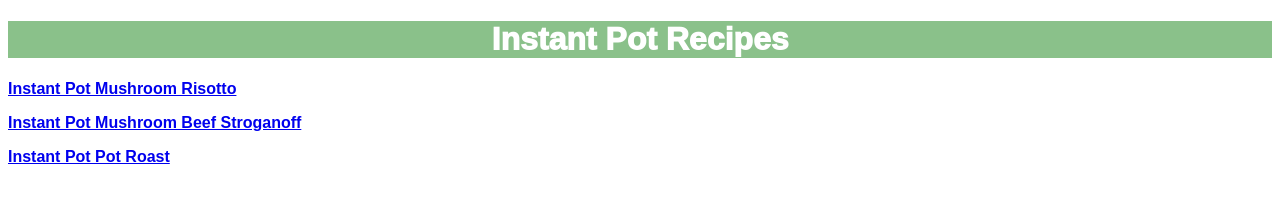
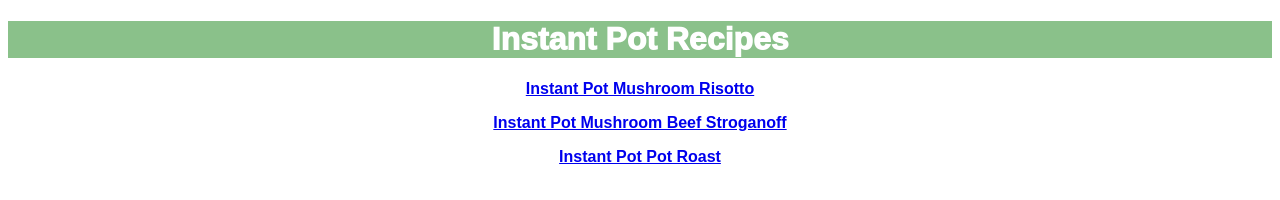
Before and after one commit to austinwlee26/odin-recipes, a plain HTML site: page index.html in a window 1280 px wide. Drawn offline with Linux system fonts and the light colour scheme.

Commit message:
updated css

```diff
--- a/index.html
+++ b/index.html
@@ -9,11 +9,10 @@
 </head>
 <body>
     <h1 class="banner">Instant Pot Recipes</h1>
-    <a class ="main-links" href="./recipes/ip-mushroom-risotto.html">Instant Pot Mushroom Risotto</a>
-    <p></p>
-    <a class ="main-links" href="./recipes/ip-beef-stroganoff.html">Instant Pot Mushroom Beef Stroganoff</a>
-    <p></p>
-    <a class ="main-links" href="./recipes/ip-pot-roast.html">Instant Pot Pot Roast</a>
+
+    <p class="main-links"><a href="./recipes/ip-mushroom-risotto.html">Instant Pot Mushroom Risotto</a></p>
+    <p class ="main-links"><a href="./recipes/ip-beef-stroganoff.html">Instant Pot Mushroom Beef Stroganoff</a></p>
+    <p class ="main-links"><a class ="main-links" href="./recipes/ip-pot-roast.html">Instant Pot Pot Roast</a></p>
 
 </body>
 </html>
--- a/style.css
+++ b/style.css
@@ -7,7 +7,7 @@
 }
 
 .main-links {
-    text-align: right;
+    text-align: center;
     font-weight: 700;
     font-family:Arial, Helvetica, sans-serif;
 }
```
